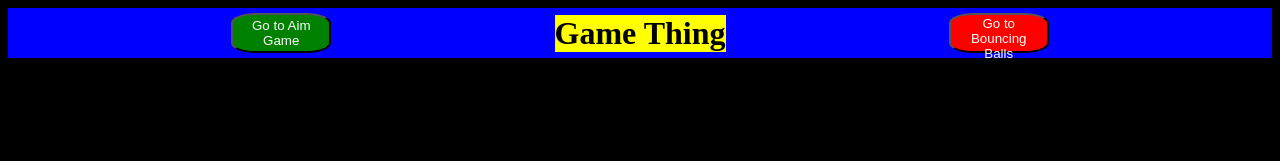
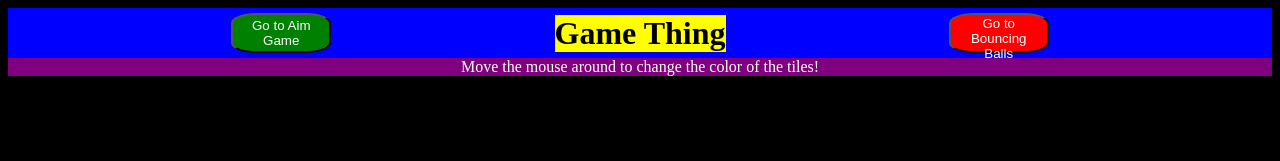
Before and after one commit to carterlelash/colorTiles3, a website: page index.html in a window 1280 px wide. Drawn offline with Linux system fonts and the light colour scheme.

Commit message:
added descriptions

```diff
--- a/index.html
+++ b/index.html
@@ -55,6 +55,12 @@
         width:fit-content;
         height:fit-content;
     }
+    #explanation {
+      text-align:center;
+      background-color:purple;
+      color:white;
+      width:auto;
+    }
     </style>
 </head>
 <body>
@@ -63,6 +69,9 @@
         <h1 id = "appTitle">Game Thing</h1>
         <button id = "goToMoveCubes" onclick="window.location.href='/colorTiles3/test.html'">Go to Bouncing Balls</button>
     </div>
+    <div id = "explanation">
+        Move the mouse around to change the color of the tiles!
+      </div>
     <div id="tileDiv"></div>
 
 
```
Also changed, not shown: second.html (+9 -0 lines), test.html (+10 -1 lines).
